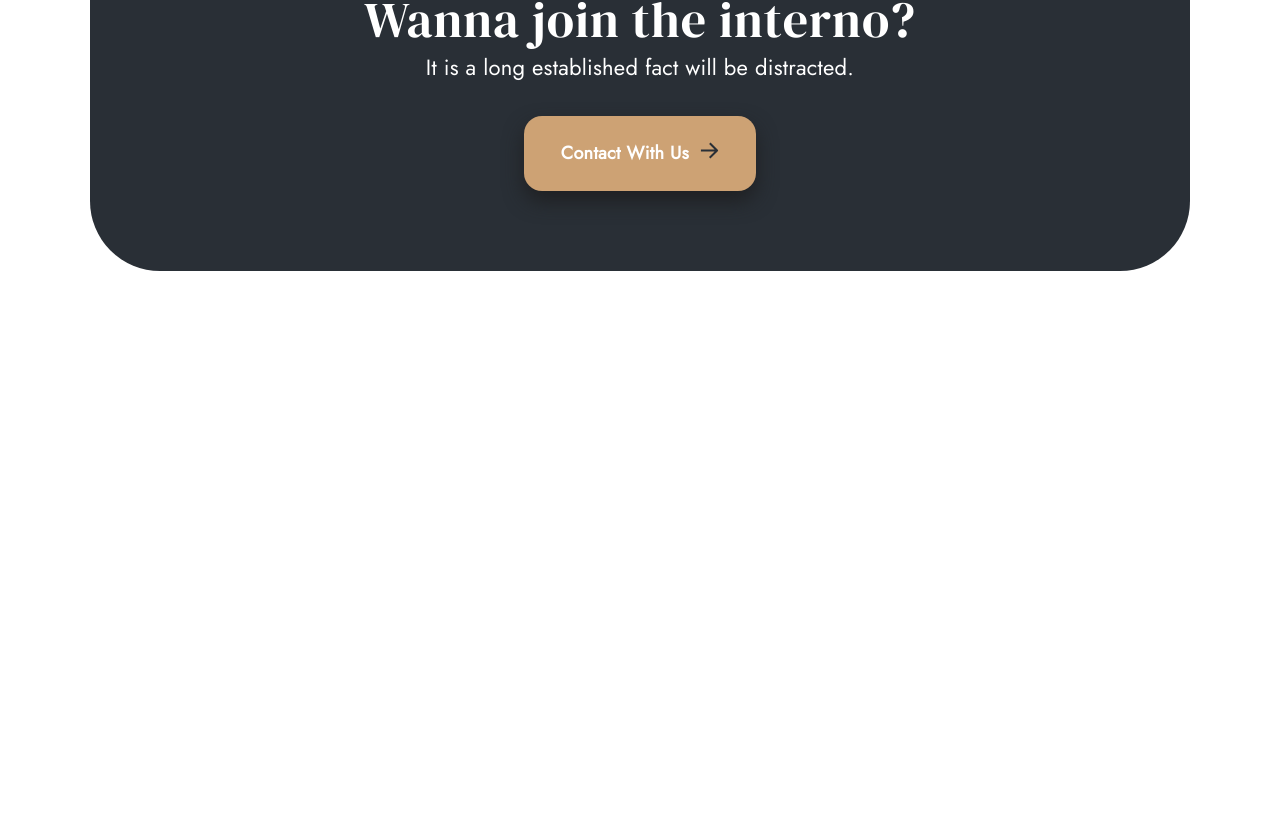
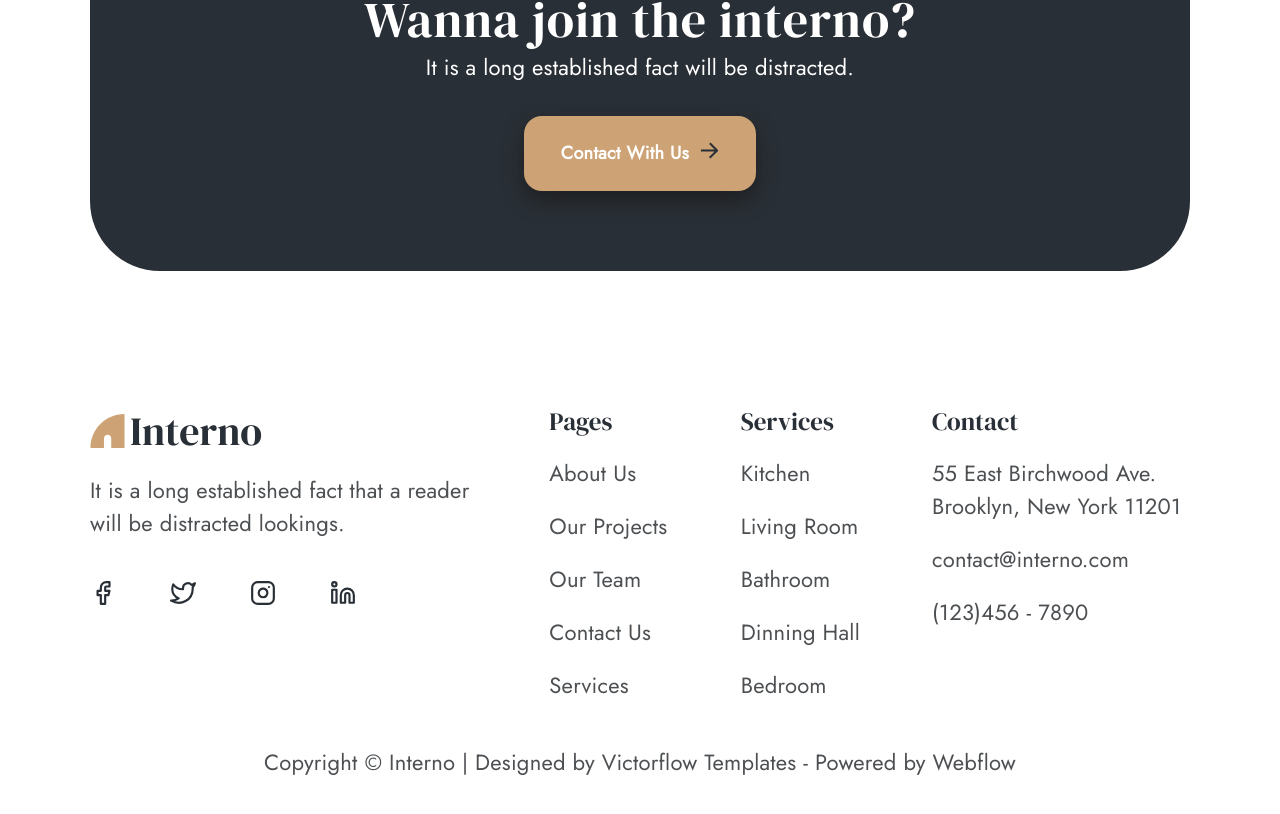
Before and after one commit to voin-546/interno-hotels, a React (Create React App) app: page / in a window 1280 px wide. Shown: the part 6102-6916 px from the top of the page. Before the commit the page ends 6373 px from the top, so only its background shows below. Built offline with nearby package versions, Linux system fonts and the light colour scheme.

Commit message:
Ended Website Desktop version

```diff
--- a/src/css/HomePage.scss
+++ b/src/css/HomePage.scss
@@ -341,7 +341,7 @@ section {
                         padding: 4px 8px;
                         color: #4D5053;
                         font: 400 16px/150% "Jost";
-                        letter-spacing: 0.16px;
+                        letter-spacing: .16px;
                         bottom: 20px;
                         left: 20px;
                         border-radius: 5px;
@@ -354,7 +354,7 @@ section {
                 h3 {
                     color: var(--primary-dark);
                     font: 400 25px/125% "DM Serif Display";
-                    letter-spacing: 0.5px;
+                    letter-spacing: .5px;
                     margin-block: 20px 15px;
                 }
                 div {
@@ -366,7 +366,7 @@ section {
                     p {
                         color: #4D5053;
                         font: 400 16px/150% "Jost";
-                        letter-spacing: 0.16px;
+                        letter-spacing: .16px;
                     }
                 }
             }
@@ -390,9 +390,59 @@ section {
             span {
                 color: #FFF;
                 font: 600 18px/125% "Jost";
-                letter-spacing: 0.36px;
+                letter-spacing: .36px;
             }
             svg { margin-left: 11px; }
         }
     }
 }
+footer {
+    margin-block-start: 135px;
+    .container {
+        display: flex;
+        justify-content: space-between;
+        flex-wrap: wrap;
+        .footer-col {
+            &:nth-child(1) { width: min(100%, 393px); }
+            &:nth-child(2), &:nth-child(3) { width: min(100%, 125px); }
+            &:nth-child(4) {
+                width: min(100%, 258px);
+            }
+            .logo {
+                color: var(--primary-dark);
+                font: 400 40px/125% "DM Serif Display";
+                display: flex;
+                align-items: center;
+                gap: 0 5px;
+            }
+            p { margin-block: 18px 30px; }
+            p, ul li a {
+                color: #4D5053;
+                font: 400 22px/150% "Jost";
+                letter-spacing: .22px;
+            }
+            h4 {
+                color: var(--primary-dark);
+                font: 400 25px/125% "DM Serif Display";
+            }
+            ul li a { margin-top: 20px; display: inline-block;}
+            .social-links {
+                display: flex;
+                align-items: center;
+                flex-wrap: wrap;
+                gap: 54px;
+            }
+        }
+    }
+    .copyright {
+        width: 100%;
+        height: 120px;
+        display: grid;
+        place-items: center;
+        p {
+            color: #4D5053;
+            font: 400 22px/150% "Jost";
+            letter-spacing: .22px;
+        }
+    }
+}
--- a/src/index.jsx
+++ b/src/index.jsx
@@ -417,7 +417,7 @@ class HomePage extends React.Component {
                   <span>Contact With Us</span>
                   <span>
                     <svg xmlns="http://www.w3.org/2000/svg" width="19" height="17" viewBox="0 0 19 17" fill="none">
-                      <path d="M1.92969 8.43542L15.6529 8.29857M10.5479 1.91138L17.0708 8.43436L10.4165 15.0887" stroke="#292F36" stroke-width="2" stroke-linecap="square" stroke-linejoin="round" />
+                      <path d="M1.92969 8.43542L15.6529 8.29857M10.5479 1.91138L17.0708 8.43436L10.4165 15.0887" stroke="#292F36" strokeWidth="2" strokeLinecap="square" strokeLinejoin="round" />
                     </svg>
                   </span>
                 </div>
@@ -425,6 +425,76 @@ class HomePage extends React.Component {
             </div>
           </div>
         </section>
+        <footer>
+          <div className="container">
+            <div className="footer-col">
+              <a href="/" className="logo">
+                <svg xmlns="http://www.w3.org/2000/svg" width="35" height="34" viewBox="0 0 35 34" fill="none">
+                  <path d="M0.5 34.0003H13.9588V24.499C13.9588 22.4853 15.5898 20.8543 17.6035 20.8543C19.6172 20.8543 21.2482 22.4853 21.2482 24.499V34.0003H34.4975V0C15.7211 0 0.5 15.2211 0.5 34.0003Z" fill="#CDA274" />
+                </svg>
+                <span>Interno</span>
+              </a>
+              <p>It is a long established fact that a reader will be distracted lookings.</p>
+              <div className="social-links">
+                <a href="/">
+                  <svg width="26" height="26" fill="none" stroke="#292f36" strokeLinecap="round" strokeLinejoin="round" strokeWidth="2" viewBox="0 0 24 24">
+                    <path d="M18 2h-3a5 5 0 0 0-5 5v3H7v4h3v8h4v-8h3l1-4h-4V7a1 1 0 0 1 1-1h3z"></path>
+                  </svg>
+                </a>
+                <a href="/">
+                  <svg width="26" height="26" fill="none" stroke="#292f36" strokeLinecap="round" strokeLinejoin="round" strokeWidth="2" viewBox="0 0 24 24">
+                    <path d="M23 3a10.9 10.9 0 0 1-3.14 1.53 4.48 4.48 0 0 0-7.86 3v1A10.66 10.66 0 0 1 3 4s-4 9 5 13a11.64 11.64 0 0 1-7 2c9 5 20 0 20-11.5 0-.278-.028-.556-.08-.83A7.72 7.72 0 0 0 23 3Z"></path>
+                  </svg>
+                </a>
+                <a href="/">
+                  <svg width="26" height="46" fill="none" stroke="#292f36" strokeLinecap="round" strokeLinejoin="round" strokeWidth="2" viewBox="0 0 24 24">
+                    <rect width="20" height="20" x="2" y="2" rx="5" ry="5"></rect>
+                    <path d="M16 11.37A4 4 0 1 1 12.63 8 4 4 0 0 1 16 11.37z"></path>
+                    <path d="M17.5 6.5h.01"></path>
+                  </svg>
+                </a>
+                <a href="/">
+                  <svg width="26" height="26" fill="none" stroke="#292f36" strokeLinecap="round" strokeLinejoin="round" strokeWidth="2" viewBox="0 0 24 24">
+                    <path d="M16 8a6 6 0 0 1 6 6v7h-4v-7a2 2 0 0 0-2-2 2 2 0 0 0-2 2v7h-4v-7a6 6 0 0 1 6-6z"></path>
+                    <path d="M2 9h4v12H2z"></path>
+                    <path d="M4 2a2 2 0 1 0 0 4 2 2 0 1 0 0-4z"></path>
+                  </svg>
+                </a>
+              </div>
+            </div>
+            <div className="footer-col">
+              <h4>Pages</h4>
+              <ul>
+                <li><a href="/about">About Us</a></li>
+                <li><a href="/projects">Our Projects</a></li>
+                <li><a href="/about">Our Team</a></li>
+                <li><a href="/cotact">Contact Us</a></li>
+                <li><a href="/services">Services</a></li>
+              </ul>
+            </div>
+            <div className="footer-col">
+              <h4>Services</h4>
+              <ul>
+                <li><a href="/">Kitchen</a></li>
+                <li><a href="/">Living Room</a></li>
+                <li><a href="/">Bathroom</a></li>
+                <li><a href="/">Dinning Hall</a></li>
+                <li><a href="/">Bedroom</a></li>
+              </ul>
+            </div>
+            <div className="footer-col">
+              <h4>Contact</h4>
+              <ul>
+                <li><a href="/">55 East Birchwood Ave. Brooklyn, New York 11201</a></li>
+                <li><a href="https://contact@interno.com">contact@interno.com</a></li>
+                <li><a href="tel:(123) 456 - 7890">(123)456 - 7890</a></li>
+              </ul>
+            </div>
+          </div>
+          <div className="copyright">
+            <p>Copyright © Interno | Designed by Victorflow Templates - Powered by Webflow</p>
+          </div>
+        </footer>
       </>
     )
   }
```
